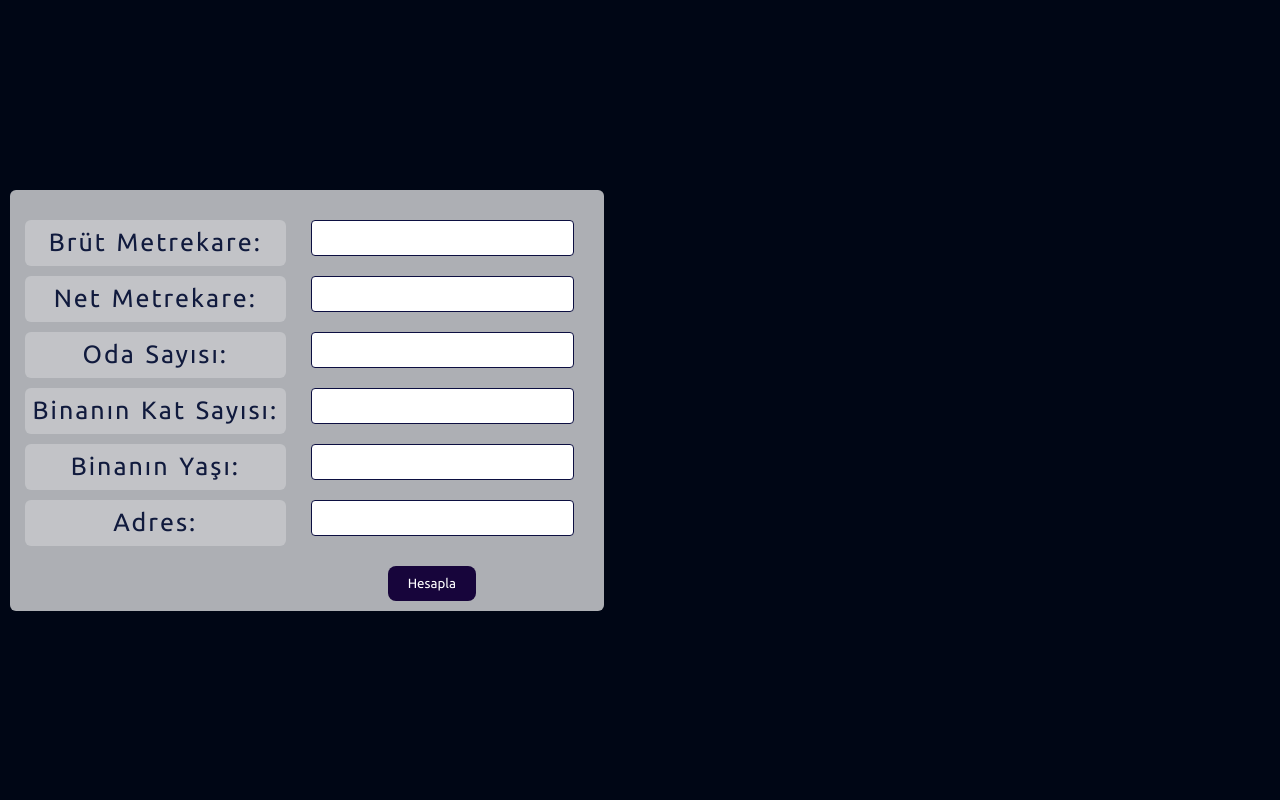
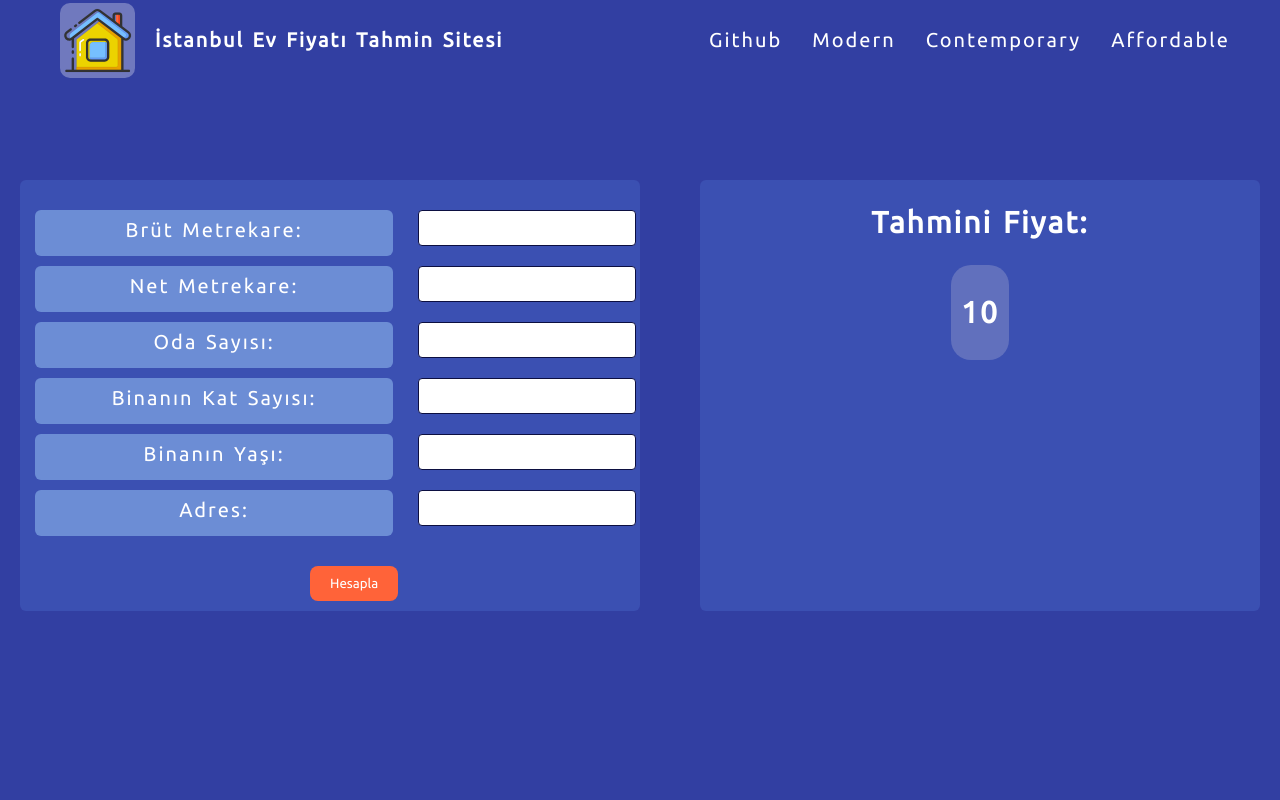
Before and after one commit to furkan15ozturk/Local-House-Price-Prediction-Flask-Application, a Flask app: template Local House Price Prediction Interface/templates/index.html in a window 1280 px wide. Run offline with Flask 3, Linux system fonts and the light colour scheme; the template is opened without the code that fills it: most values are stand-ins (such as "Sample title", 1, 10 or a date in 2020).

Commit message:
html and css files are updated

```diff
--- a/Local House Price Prediction Interface/app.py
+++ b/Local House Price Prediction Interface/app.py
@@ -1,11 +1,27 @@
-from flask import Flask, render_template
-
+from flask import Flask, render_template, request
+import googlemaps
 
 app = Flask(__name__)
 
+gmaps = googlemaps.Client(key='AIzaSyCeoDaJO26EUzomxAwpDtbaBbEXUBSXpGk')
 
-@app.route('/')
+def get_lat_long(address):
+    geocode_result = gmaps.geocode(address)
+    lat = geocode_result[0]["geometry"]["location"]["lat"]
+    lng = geocode_result[0]["geometry"]["location"]["lng"]
+    return lat, lng
+@app.route('/', methods=['GET', 'POST'])
 def index():  # put application's code here
+    if request.method == 'POST':
+        area_value = int(request.form['area'])
+        absolute_area_value = int(request.form['absolute_area'])
+        room_value = int(request.form['room'])
+        floor_count_value = int(request.form['floor_count'])
+        building_age_value = int(request.form['building_age'])
+        lat_value, lng_value = get_lat_long(request.form['location'])
+        print("lat: ", lat_value, "lng: ", lng_value)
+        price_value = area_value * absolute_area_value * room_value * floor_count_value * building_age_value
+        return render_template("index.html", title="İstanbul Ev Fiyat Tahmin Sitesi", price=price_value)
     return render_template("index.html", title="İstanbul Ev Fiyat Tahmin Sitesi")
 
 
--- a/Local House Price Prediction Interface/static/styles.css
+++ b/Local House Price Prediction Interface/static/styles.css
@@ -1,32 +1,194 @@
+html {
+    font-size: calc(15px + 0.390625vw);
+}
+
 body {
   margin: 0;
   padding: 0;
-  height: 100vh;
-  display: flex;
-  background: #000615;
+  min-height: 100vh;
   font-family: 'Ubuntu', sans-serif;
-  font-size: 25px;
   letter-spacing: 2px;
   word-spacing: 2px;
   color: #ffffff;
+  background: #323fa2;
   font-weight: normal;
   text-decoration: none;
+  font-size: 1rem;
   font-style: normal;
   font-variant: normal;
 }
+li {
+  list-style: none;
+}
+a {
+  text-decoration: none;
+  color: #ffffff;
+}
 
-.input-form {
-  float: left;
-  display: grid;
+a:hover {
+  color: #576cb6;
+  transition: 0.2s;
+}
+
+header {
+  position: relative;
+  padding: 0 2rem;
+}
+
+.navbar {
+  width: 100%;
+  height: 80px;
+  margin: 0 auto;
+  display: flex;
+  align-items: center;
+}
+.navbar h1{
+  font-size: 1rem;
+
+}
+
+.house-logo {
+  width: 75px;
+  margin-right: 20px;
+  cursor: pointer;
+  background: rgba(255, 255, 255, 0.3);
+  border-radius: 10px;
+  margin-left: 20px;
+}
+
+.links {
+  display: flex;
+  gap: 30px;
+  justify-content: right;
+  margin-right: 10px;
+  margin-left: auto;
+}
+
+button {
+  background-color: #efefef;
+  font-family: 'Ubuntu', sans-serif;
+  height: 30px;
+  width: 60px;
+  border-radius: 20px;
+  border: none;
+  cursor: pointer;
+  margin-left: 20px;
+}
+
+.navbar .toggle_btn {
+  color: #fff;
+  font-size: 1.5rem;
+  cursor: pointer;
+  display: none;
+  margin-left: auto; /* Adjusted */
+  margin-right: 20px; /* Adjusted */
+  margin-left: 10px;
+}
+
+/* Dropdown Menu*/
+.dropdown_menu {
+  position: absolute;
+  right: 2rem;
+  top: 60px;
+  height: 0;
+  width: 300px;
+  background: rgba(255, 255, 255, 0.1);
+  backdrop-filter: blur(15px);
+  border-radius: 10px;
+  overflow: hidden;
+  transition: height .2s cubic-bezier(0.175, 0.885, 0.32, 1.275);
+}
+
+.dropdown_menu.open {
+  height: 240px;
+}
+.dropdown_menu li {
+  padding: 0.7rem;
+  display: flex;
+  align-items: center;
+  justify-content: center;
+}
+
+@media (max-width: 992px) {
+  .navbar {
+    justify-content: space-between;
+  }
+
+  .links {
+    display: none;
+  }
+
+  .navbar .toggle_btn {
+    display: block;
+  }
+
+  .dropdown_menu {
+    display: block;
+  }
+  .form-container {
+    display: none;
+    justify-content: center;
+    align-items: center;
+  }
+}
+
+span {
+  display: block;
+  background: #999;
+  height: 26px;
+  width: 26px;
+  border-radius: 50%;
+  margin-left: -2px;
+}
+.prediction-container {
+  display: flex;
+  gap: 20px;
+  margin-top: 100px;
+}
+
+.price-result-container {
+  flex: 1;
+  background: rgba(101, 156, 248, 0.18);
+  border-radius: 6px;
   justify-content: center;
   align-items: center;
-  padding: 10px;
-  color: #101a3d;
+  text-align: center;
+  width: 30%;
+  margin-right: 20px;
+  margin-left: 20px;
+}
+
+.price-result-value-box {
+  display: inline-block;
+  padding: 5px 10px;
+  background-color: rgba(234, 232, 232, 0.21);
+  border-radius: 20px;
+}
+
+
+.form-container {
+  flex: 1;
+  background: rgba(101, 156, 248, 0.18);
+  border-radius: 6px;
+  background-repeat: no-repeat;
+  background-size: cover;
+  clear: both;
+  width: 30%;
+  margin-left: 20px;
+  margin-right: 20px;
+  padding: 30px 30px 0;
+}
+
+form {
+  display: grid;
+  grid-template-columns: auto auto;
+  width: 100%;
+  gap: 10px;
 }
 
 .form-label {
   display: inline-block;
-  background: rgba(255, 255, 255, 0.25);
+  background: rgba(168, 215, 255, 0.45);
   border-radius: 6px;
   background-repeat: no-repeat;
   background-size: cover;
@@ -46,11 +208,12 @@ body {
   border-radius: 4px;
   font-size: 16px;
   color: #333;
+  width: 100%;
 }
 
 .form-input:focus {
   outline: none;
-  border-color: #17053b;
+  border-color: #000000;
   box-shadow: 0 0 5px rgba(23, 5, 59, 0.5);
 }
 
@@ -65,7 +228,7 @@ body {
 }
 
 .send-button input[type="submit"] {
-  background-color: #17053b;
+  background-color: #FF6339;
   font-family: 'Ubuntu', sans-serif;
   color: #fff;
   padding: 10px 20px;
@@ -79,18 +242,3 @@ body {
   background-color: #fff;
   color: #17053b;
 }
-.form-container {
-  background: rgba(255, 255, 255, 0.68);
-  border-radius: 6px;
-  background-repeat: no-repeat;
-  background-size: cover;
-  clear: both;
-  width: 100%;
-  margin: 0;
-  padding: 30px 30px 0;
-}
-form {
-  display: grid;
-  grid-template-columns: auto auto;
-  gap: 10px;
-}
--- a/Local House Price Prediction Interface/templates/index.html
+++ b/Local House Price Prediction Interface/templates/index.html
@@ -7,30 +7,69 @@
     <link rel="preconnect" href="https://fonts.googleapis.com">
     <link rel="preconnect" href="https://fonts.gstatic.com" crossorigin>
     <link href="https://fonts.googleapis.com/css2?family=Ubuntu:wght@300;400&display=swap" rel="stylesheet">
+    <link rel="stylesheet" href="https://cdnjs.cloudflare.com/ajax/libs/font-awesome/6.4.0/css/all.min.css" integrity="sha512-iecdLmaskl7CVkqkXNQ/ZH/XLlvWZOJyj7Yy7tcenmpD1ypASozpmT/E0iPtmFIB46ZmdtAc9eNBvH0H/ZpiBw==" crossorigin="anonymous" referrerpolicy="no-referrer" />
 </head>
 <body>
-    <div class="header">
+    <header>
+        <div class="navbar">
+            <img src="../static/Images/house-to-rent-svgrepo-com.svg" class="house-logo">
+            <h1>İstanbul Ev Fiyatı Tahmin Sitesi</h1>
+            <ul class="links">
+                <li><a href="">Github</a></li>
+                <li><a href="">Modern</a></li>
+                <li><a href="">Contemporary</a></li>
+                <li><a href="">Affordable</a></li>
+            </ul>
+            <div class="toggle_btn"><i class="fa-solid fa-bars"></i></div>
         </div>
-    <div class="input-form">
+
+        <div class="dropdown_menu">
+            <li><a href="">Github</a></li>
+            <li><a href="">Modern</a></li>
+            <li><a href="">Contemporary</a></li>
+            <li><a href="">Affordable</a></li>
+        </div>
+    </header>
+    <div class="prediction-container">
         <div class="form-container">
-              <form>
+            <form method="post">
                 <label for="area" class="form-label">Brüt Metrekare:</label>
-                    <input type="number" class="form-input">
+                <input type="number" class="form-input" name="area">
                 <label for="absolute_area" class="form-label">Net Metrekare:</label>
-                    <input type="number" class="form-input">
+                <input type="number" class="form-input" name="absolute_area">
                 <label for="room" class="form-label">Oda Sayısı:</label>
-                    <input type="number" class="form-input">
+                <input type="number" class="form-input" name="room">
                 <label for="floor_count" class="form-label">Binanın Kat Sayısı:</label>
-                    <input type="number" class="form-input">
+                <input type="number" class="form-input" name="floor_count">
                 <label for="building_age" class="form-label">Binanın Yaşı:</label>
-                    <input type="number" class="form-input">
+                <input type="number" class="form-input" name="building_age">
                 <label for="location" class="form-label">Adres:</label>
-                    <input type="text" class="form-input">
-              </form>
+                <input type="text" class="form-input" name="location">
                 <div class="send-button">
                   <input type="submit" value="Hesapla" />
                 </div>
+            </form>
+        </div>
+
+        <div class="price-result-container">
+            <div class="price-result">
+                <h2 class="price-result-title">Tahmini Fiyat:</h2>
+                <div class="price-result-value-box">
+                    <h2 class="price-result-value">{{ price }}</h2>
                 </div>
             </div>
+        </div>
+    </div>
+
+
+    <script>
+        const toggleBtn = document.querySelector('.toggle_btn');
+        const toggleBtnIcon = document.querySelector('.toggle_btn i');
+        const dropDownMenu = document.querySelector('.dropdown_menu');
+
+        toggleBtn.onclick = function () {
+            dropDownMenu.classList.toggle('open');
+        }
+    </script>
 </body>
 </html>
```
Also changed, not shown: Local House Price Prediction Interface/latitude-longitude.py (+0 -10 lines), Local House Price Prediction Interface/static/Images/house-to-rent-svgrepo-com.svg (added), Local House Price Prediction Interface/static/Images/light-svgrepo-com.svg (added). Lines whose indentation alone changed are shown as unchanged.
